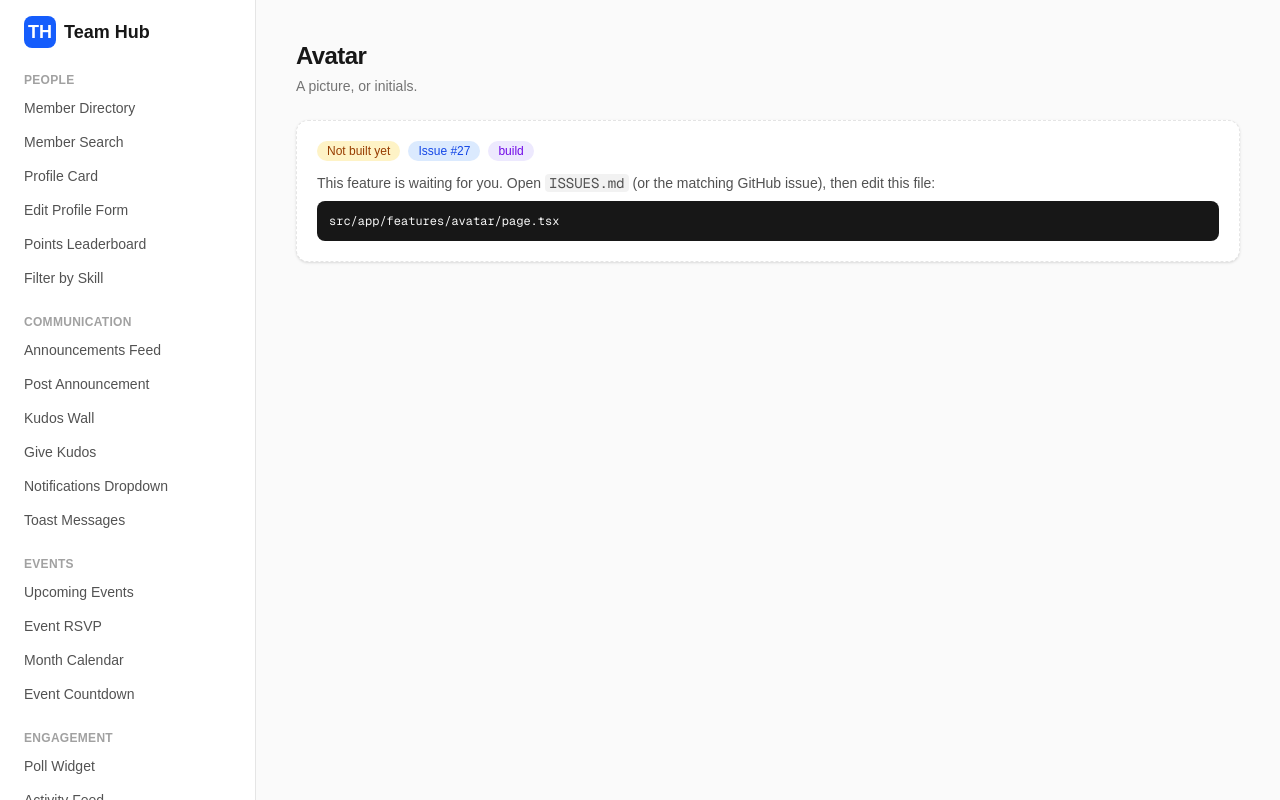
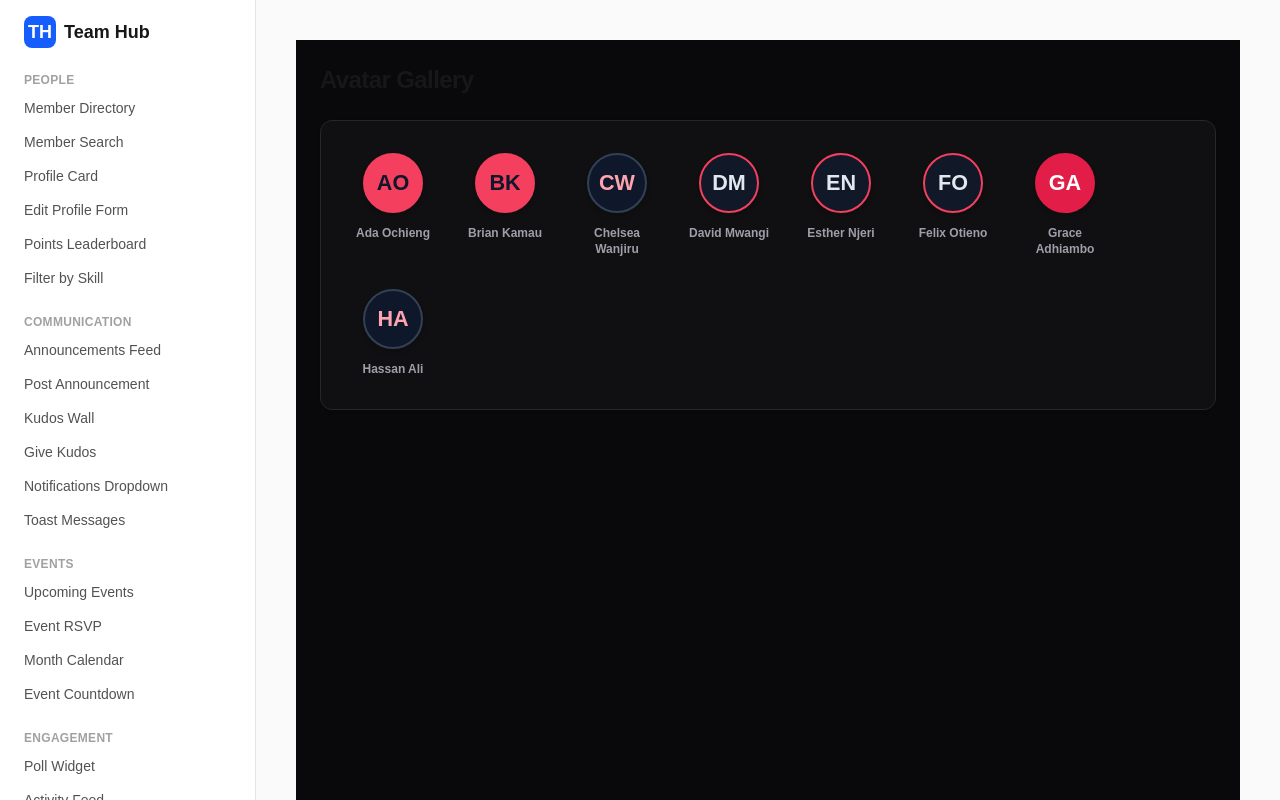
Before and after one commit to mainawycliffe/lovelace-project, a Next.js app: page /features/avatar in a window 1280 px wide. Shown: the top 800 px of the page. Built offline with nearby package versions, Linux system fonts and the light colour scheme.

Commit message:
added AVATAR

```diff
--- a/src/app/features/avatar/page.tsx
+++ b/src/app/features/avatar/page.tsx
@@ -1,14 +1,83 @@
-import { PageHeader } from "@/components/ui";
-import { FeatureStub } from "@/components/FeatureStub";
+"use client";
 
-// Issue #27: Avatar
-// TODO: build this feature, then delete <FeatureStub /> below.
-// See ISSUES.md for the full spec, and src/app/features/example-notes for the pattern.
-export default function AvatarPage() {
+import { members } from "@/lib/mock-data";
+import { Card, PageHeader, EmptyState } from "@/components/ui";
+
+interface AvatarProps {
+  id?: string | number;
+  name: string;
+  size?: number;
+}
+
+export function Avatar({ id, name, size = 50 }: AvatarProps) {
+  // Extract initials safely
+  const initials = name
+    .trim()
+    .split(/\s+/)
+    .map((word) => word[0])
+    .join("")
+    .toUpperCase()
+    .slice(0, 2);
+
+
+  const professionalPalette = [
+    { bg: "#1E1E24", text: "#F43F5E", border: "#F43F5E" },
+    { bg: "#E11D48", text: "#FFFFFF", border: "#E11D48" },
+    { bg: "#0F172A", text: "#FDA4AF", border: "#334155" },
+    { bg: "#F43F5E", text: "#0F172A", border: "#F43F5E" },
+    { bg: "#111827", text: "#E2E8F0", border: "#F43F5E" },
+  ];
+
+
+  const stringIdentifier = typeof id === 'string' ? id.length : (id || 0);
+  const colorIndex = (name.length + stringIdentifier) % professionalPalette.length;
+  const design = professionalPalette[colorIndex];
+
   return (
-    <div>
-      <PageHeader title="Avatar" subtitle="A picture, or initials." />
-      <FeatureStub slug="avatar" />
+    <div
+      className="flex items-center justify-center rounded-full font-bold shrink-0 transition-transform duration-200 hover:scale-105"
+      style={{
+        backgroundColor: design.bg,
+        color: design.text,
+        border: `2px solid ${design.border}`,
+        width: `${size}px`,
+        height: `${size}px`,
+        fontSize: `${size * 0.36}px`,
+        boxShadow: "0 4px 6px -1px rgb(0 0 0 / 0.1), 0 2px 4px -2px rgb(0 0 0 / 0.1)",
+      }}
+    >
+      {initials}
     </div>
   );
 }
+
+export default function AvatarFeaturePage() {
+  return (
+    <div className="space-y-6 p-6 w-full max-w-7xl mx-auto min-h-screen bg-zinc-950 text-white">
+      <PageHeader
+        title="Avatar Gallery"
+      />
+
+      {!members || members.length === 0 ? (
+        <EmptyState message="No members found in the team." />
+      ) : (
+        <Card className="p-8 bg-zinc-900/50 backdrop-blur-md border border-zinc-800 rounded-xl shadow-2xl">
+          <div className="flex flex-wrap gap-8 justify-start items-start">
+            {members.map((member) => (
+              <div key={member.id} className="flex flex-col items-center space-y-3 w-20 text-center group">
+                <Avatar
+                  id={member.id}
+                  name={member.name}
+                  size={60}
+                />
+                <span className="text-xs font-semibold text-zinc-400 group-hover:text-rose-400 transition-colors duration-200 break-words w-full line-clamp-2">
+                  {member.name}
+                </span>
+              </div>
+            ))}
+          </div>
+        </Card>
+      )}
+    </div>
+  );
+}
```
Also changed, not shown: 1 other file (tests, documents, lock files or other folders).
